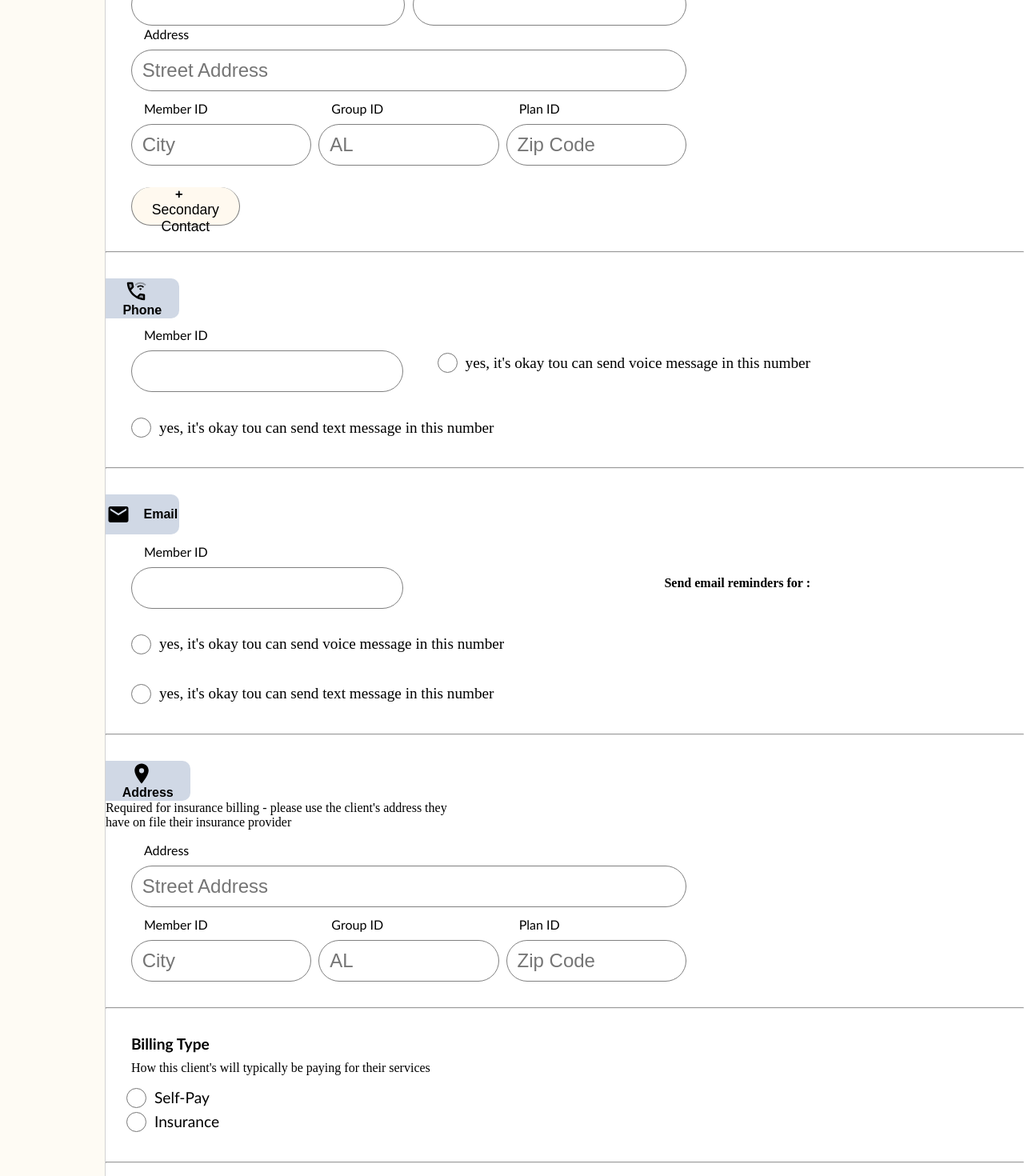
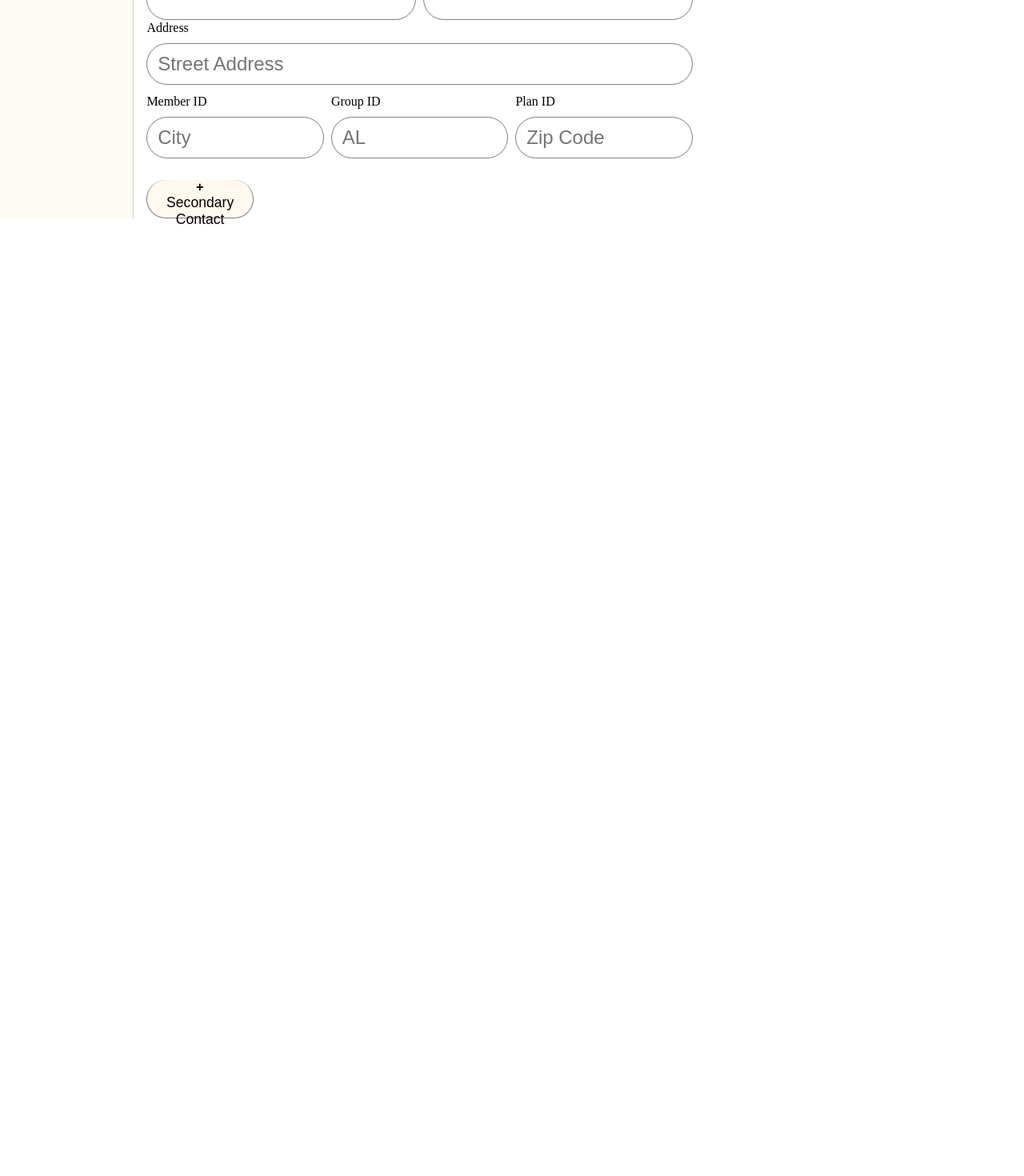
Before and after one commit to Mubasharhassan/Etheraproject, a React (Create React App) app: page /profile in a window 1280 px wide. Shown: the part 800-2270 px from the top of the page at 80% size. After the commit the page ends 1085 px from the top, so only its background shows below. Built offline with nearby package versions, Linux system fonts and the light colour scheme.

Commit message:
code are add

```diff
--- a/src/App.scss
+++ b/src/App.scss
@@ -53,20 +53,26 @@ $Secondary-Font-Family: "Trebuchet MS", "Lucida Sans Unicode", "Lucida Grande",
   gap: 1rem;
   /* padding-left: 13.5rem; */
 }
+.outline-btn-div{
+  display: flex;
+  flex-wrap: wrap;
+  background-color: red;
+}
 .outlined {
   border: none;
   width: 9vw;
+  // width: auto;
   text-align: center;
   color: #fff;
   background-color: #84a28c;
   border-radius: 35px;
-  font-size: 1.1rem;
-  font-weight: 700;
+  // font-size: 1.1rem;
+  // font-weight: 700;
   display: flex;
   text-align: center;
   align-items: center;
   justify-content: center;
-  padding: 0.5rem;
+  // padding: 0.5rem;
   margin-right: 2rem;
 }
 .outlined11 {
@@ -108,7 +114,7 @@ $Secondary-Font-Family: "Trebuchet MS", "Lucida Sans Unicode", "Lucida Grande",
 .outlined-icon {
   display: flex;
   align-items: center;
-  margin-right: 1rem;
+  // margin-right: 1rem;
   padding-left: 0px;
   // gap: 1rem;
 }
--- a/src/Components/Profile.js
+++ b/src/Components/Profile.js
@@ -1,18 +1,15 @@
 import React from "react";
 import AddCircleRoundedIcon from "@mui/icons-material/AddCircleRounded";
 import { HiPlusSm } from "react-icons/hi";
-import { MdWifiCalling2 } from "react-icons/md";
-import { MdEmail } from "react-icons/md";
-import { MdLocationOn } from "react-icons/md";
 
 const Profile = () => {
   return (
     <>
-      <div className="">
+      <div>
         <div class=" main-div-data">
           <h2>Profile</h2>
-          <div>
-            <button className="outlined11">
+          <div className="outline-btn-div">
+            <button className="outlined">
               <AddCircleRoundedIcon className="outlined-icon" />
               <span>Request Appoinments</span>
             </button>
@@ -20,14 +17,13 @@ const Profile = () => {
         </div>
 
         <form className="insurance-form">
-          <div className="main-div-of-profile">
           <div className="clients-relationship-div1">
             <span>Please fill out these forms below</span>
           </div>
 
           <div className="member-group-plan-div">
             <div className="member-company">
-                <div className="label-name-div">
+              <div>
                 <label>
                   <span>First Name</span>
                 </label>
@@ -38,7 +34,7 @@ const Profile = () => {
             </div>
 
             <div className="member-company">
-                <div className="label-name-div">
+              <div>
                 <label>
                   <span>Middle Name</span>
                 </label>
@@ -50,7 +46,7 @@ const Profile = () => {
           </div>
           <div className="member-group-plan-div">
             <div className="member-company">
-                <div className="label-name-div">
+              <div>
                 <label>
                   <span>Last Name</span>
                 </label>
@@ -62,7 +58,7 @@ const Profile = () => {
 
             <div className="member-company">
               <div>
-                  <label className="label-name-div">
+                <label>
                   <span>Suffix</span>
                 </label>
               </div>
@@ -76,7 +72,7 @@ const Profile = () => {
             <div className="member-company1">
               <div>
                 <label>
-                    <span className="label-name-div">Preferred Name</span>
+                  <span>Preferred Name</span>
                 </label>
               </div>
               <div>
@@ -165,7 +161,7 @@ const Profile = () => {
 
           <div className="member-group-plan-div">
             <div className="member-company">
-                <div className="label-name-div">
+              <div>
                 <label>
                   <span>First Name</span>
                 </label>
@@ -176,7 +172,7 @@ const Profile = () => {
             </div>
 
             <div className="member-company">
-                <div className="label-name-div">
+              <div>
                 <label>
                   <span>Last Name</span>
                 </label>
@@ -189,7 +185,7 @@ const Profile = () => {
 
           <div className="member-group-plan-div">
             <div className="member-company">
-                <div className="label-name-div">
+              <div>
                 <label>
                   <span>Phone</span>
                 </label>
@@ -200,7 +196,7 @@ const Profile = () => {
             </div>
 
             <div className="member-company">
-                <div className="label-name-div">
+              <div>
                 <label>
                   <span>Email</span>
                 </label>
@@ -212,7 +208,7 @@ const Profile = () => {
           </div>
 
           <div className="Insurance-company">
-              <div className="label-name-div">
+            <div>
               <label>
                 <span>Address</span>
               </label>
@@ -225,10 +221,9 @@ const Profile = () => {
               {/* <IoMdArrowDropdown />  */}
             </div>
           </div>
-
           <div className="member-group-plan-div">
             <div className="member-company">
-                <div className="label-name-div">
+              <div>
                 <label>
                   <span>Member ID</span>
                 </label>
@@ -242,7 +237,7 @@ const Profile = () => {
             </div>
 
             <div className="member-company">
-                <div className="label-name-div">
+              <div>
                 <label>
                   <span>Group ID</span>
                 </label>
@@ -256,7 +251,7 @@ const Profile = () => {
             </div>
 
             <div className="member-company">
-                <div className="label-name-div">
+              <div>
                 <label>
                   <span>Plan ID</span>
                 </label>
@@ -276,238 +271,6 @@ const Profile = () => {
               <span>Secondary Contact</span>
             </button>
           </div>
-          </div>
-          <hr className="hr-line-create" />
-
-          <div className="phone-with-call-icon-in-profile">
-            <button className="phone-with-icon-btn">
-              <div className="icon-and-phonecall">
-                <MdWifiCalling2
-                  size={30}
-                  className="outlined-icon-in-profile"
-                />
-                <b style={{ fontSize: "1rem" }}>Phone</b>
-              </div>
-            </button>
-          </div>
-          <div className="main-div-of-profile">
-            <div className="member-group-plan-div1">
-              <div className="member-company-in-profile-div">
-                <div className="label-name-div">
-                  <label>
-                    <span>Member ID</span>
-                  </label>
-                </div>
-                <div>
-                  <input className="input-feild-insurance-company" />
-                </div>
-              </div>
-
-              <div className="radio-div-for-profile">
-                <input
-                  type="radio"
-                  id="html"
-                  name="fav_language"
-                  // value="Client"
-                  className="Radio-button-for-clients"
-                />
-
-                <label for="html" className="radio-label">
-                  yes, it's okay tou can send voice message in this number
-                </label>
-              </div>
-
-              <div className="radio-div-for-profile">
-                <input
-                  type="radio"
-                  id="html"
-                  name="fav_language"
-                  // value="Client"
-                  className="Radio-button-for-clients"
-                />
-
-                <label for="html" className="radio-label">
-                  yes, it's okay tou can send text message in this number
-                </label>
-              </div>
-            </div>
-          </div>
-
-          <hr className="hr-line-create" />
-
-          <div className="phone-with-call-icon-in-profile">
-            <button className="phone-with-icon-btn">
-              <div className="icon-and-phonecall">
-                <MdEmail size={30} className="outlined-icon-in-profile" />
-                <b style={{ fontSize: "1rem" }}>Email</b>
-              </div>
-            </button>
-          </div>
-          <div className="main-div-of-profile">
-            <div className="member-group-plan-div1">
-              <div className="member-company-in-profile-div">
-                <div className="label-name-div">
-                  <label>
-                    <span>Member ID</span>
-                  </label>
-                </div>
-                <div>
-                  <input className="input-feild-insurance-company" />
-                </div>
-              </div>
-              <div className="radio-div-for-profile1">
-                <b>Send email reminders for :</b>
-              </div>
-
-              <div className="radio-div-for-profile">
-                <input
-                  type="radio"
-                  id="html"
-                  name="fav_language"
-                  // value="Client"
-                  className="Radio-button-for-clients"
-                />
-
-                <label for="html" className="radio-label">
-                  yes, it's okay tou can send voice message in this number
-                </label>
-              </div>
-
-              <div className="radio-div-for-profile">
-                <input
-                  type="radio"
-                  id="html"
-                  name="fav_language"
-                  // value="Client"
-                  className="Radio-button-for-clients"
-                />
-
-                <label for="html" className="radio-label">
-                  yes, it's okay tou can send text message in this number
-                </label>
-              </div>
-            </div>
-          </div>
-
-          <hr className="hr-line-create" />
-
-          <div className="address-icon-in-profile">
-            <button className="address-with-icon-btn">
-              <div className="icon-and-phonecall">
-                <MdLocationOn size={30} className="outlined-icon-in-profile" />
-                <b style={{ fontSize: "1rem" }}>Address</b>
-              </div>
-            </button>
-            <div className="peragraph-in-address">
-              <p>
-                Required for insurance billing - please use the client's address
-                they have on file their insurance provider
-              </p>
-            </div>
-          </div>
-          <div className="main-div-of-profile">
-            <div className="Insurance-company-for-profile">
-              <div className="label-name-div">
-                <label>
-                  <span>Address</span>
-                </label>
-              </div>
-              <div>
-                <input
-                  className="input-feild-insurance-company"
-                  placeholder="Street Address"
-                />
-                {/* <IoMdArrowDropdown />  */}
-              </div>
-            </div>
-
-            <div className="member-group-plan-div">
-              <div className="member-company">
-                <div className="label-name-div">
-                  <label>
-                    <span>Member ID</span>
-                  </label>
-                </div>
-                <div>
-                  <input
-                    className="input-feild-insurance-company"
-                    placeholder="City"
-                  />
-                </div>
-              </div>
-
-              <div className="member-company">
-                <div className="label-name-div">
-                  <label>
-                    <span>Group ID</span>
-                  </label>
-                </div>
-                <div>
-                  <input
-                    className="input-feild-insurance-company"
-                    placeholder="AL"
-                  />
-                </div>
-              </div>
-
-              <div className="member-company">
-                <div className="label-name-div">
-                  <label>
-                    <span>Plan ID</span>
-                  </label>
-                </div>
-                <div>
-                  <input
-                    className="input-feild-insurance-company"
-                    placeholder="Zip Code"
-                  />
-                </div>
-              </div>
-            </div>
-          </div>
-
-          <hr className="hr-line-create" />
-          <div className="main-div-of-profile">
-            <div className="billing-type-div">
-              <b>Billing Type</b>
-            </div>
-            <div className="billing-type-in-profile-div">
-              <span>
-                How this client's will typically be paying for their services
-              </span>
-            </div>
-
-            <div className="billing-type-data1">
-              <div className="radio-div">
-                <input
-                  type="radio"
-                  id="html"
-                  name="fav_language"
-                  // value="Client"
-                  className="Radio-button-for-clients"
-                />
-
-                <label for="html" className="radio-label">
-                  Self-Pay
-                </label>
-              </div>
-              <div className="radio-div">
-                <input
-                  type="radio"
-                  id="html"
-                  name="fav_language"
-                  // value="Client"
-                  className="Radio-button-for-clients"
-                />
-
-                <label for="html" className="radio-label">
-                  Insurance
-                </label>
-              </div>
-            </div>
-          </div>
-          <hr className="hr-line-create" />
-
         </form>
       </div>
     </>
```
Lines whose indentation alone changed are shown as unchanged.
